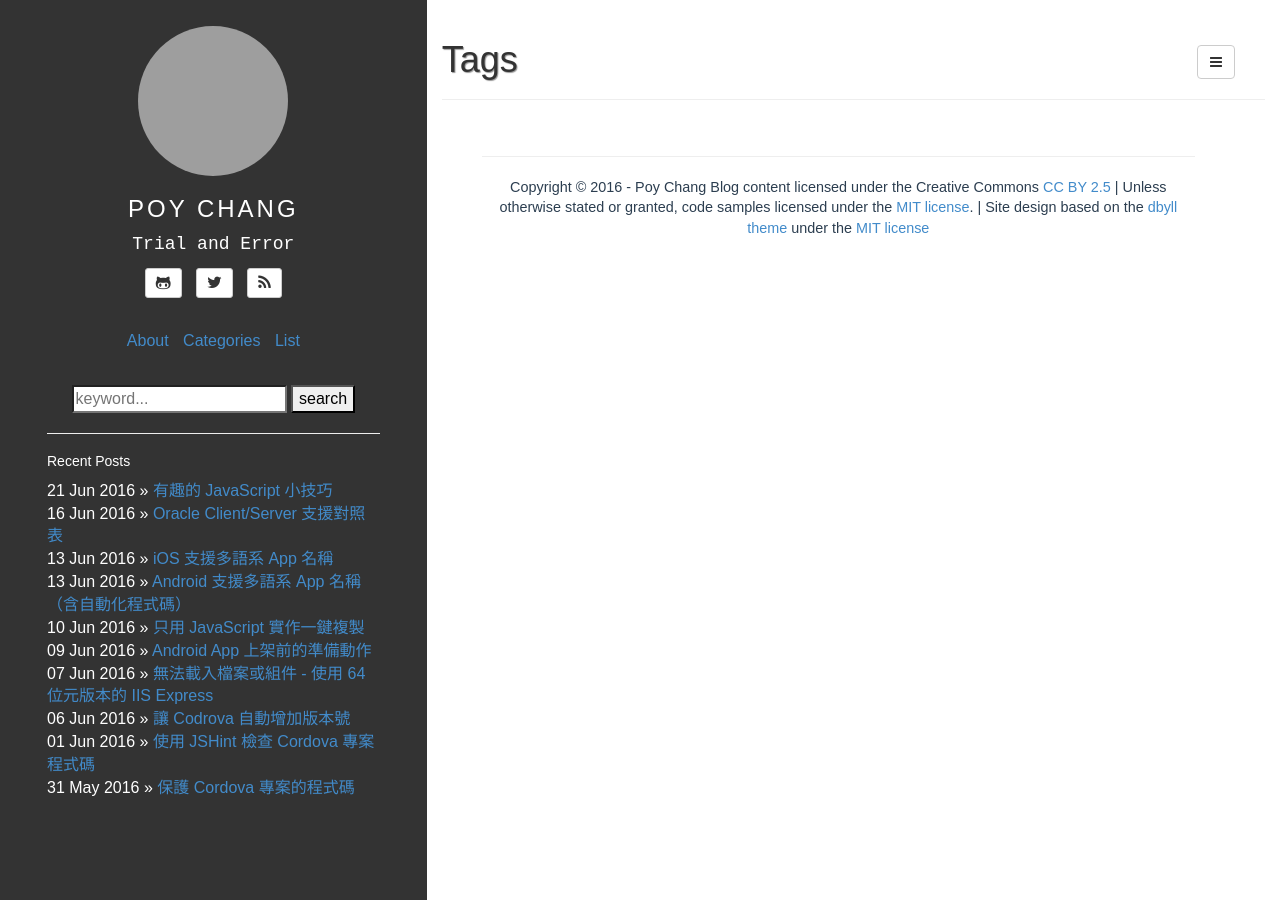
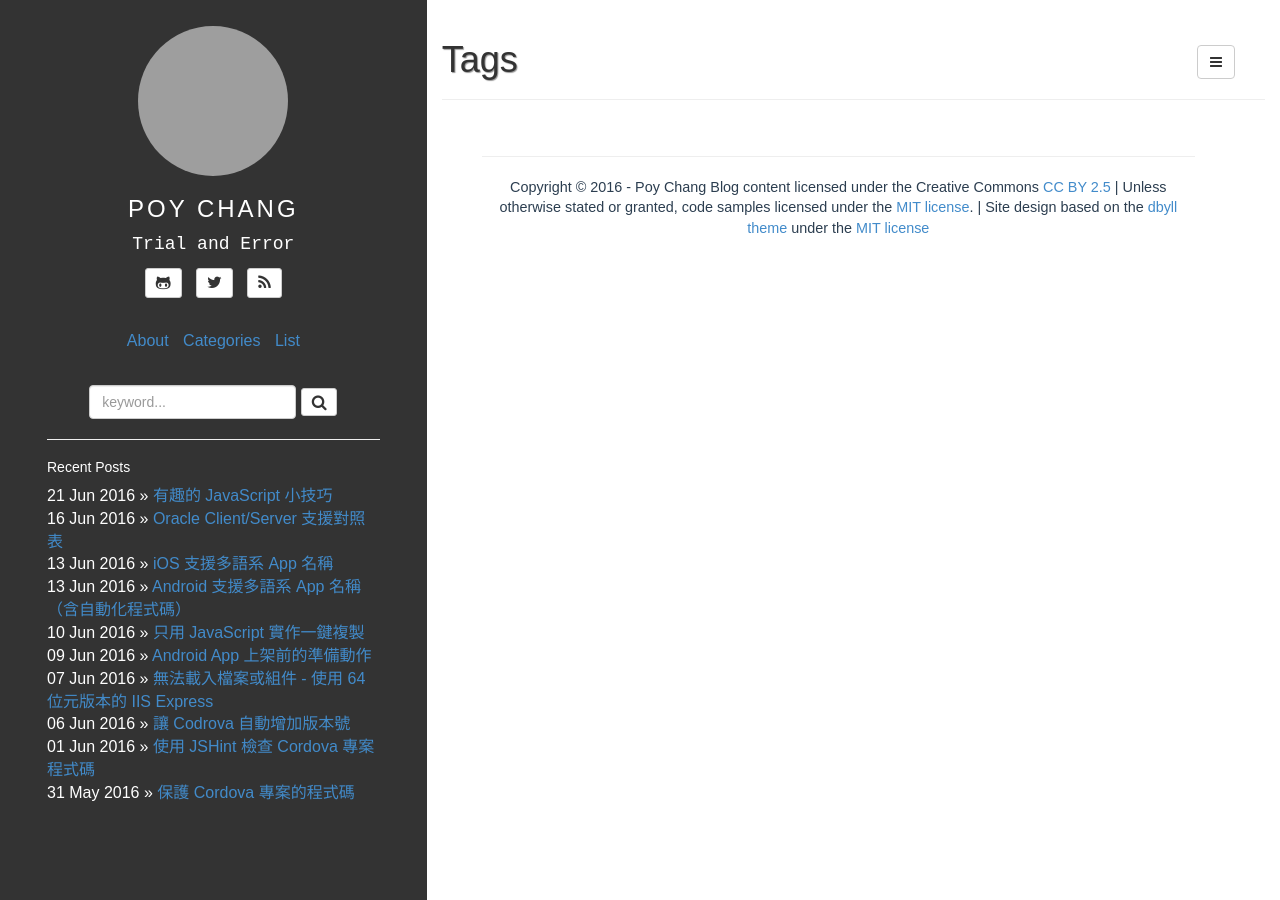
Before and after one commit to poychang/poychang.github.io, a Jekyll site: the page built from tags.html, in a window 1280 px wide. Built offline with Jekyll 4.4.1, drawn with Linux system fonts in a browser that asks for light colours; some web fonts are replaced; grey boxes are pictures that could not be loaded.

Commit message:
調整搜尋框的樣式

```diff
--- a/_includes/sidebar.html
+++ b/_includes/sidebar.html
@@ -49,12 +49,12 @@
 			</ul>
 		</nav>
 
-		<div style="text-align: center;">
-			<form action="/search" method="get">
-				<input type="text" id="search_box" name="query" placeholder="keyword...">
-				<input type="submit" value="search">
-			</form>
-		</div>
+		<form action="/search" method="get" class="form-inline text-center">
+			<div class="form-group">
+				<input type="text" class="form-control" id="search_box" name="query" placeholder="keyword...">
+			</div>
+			<button type="submit" class="btn btn-default btn-sm fa fa-search"></button>
+		</form>
 
 		<hr>
 
```
